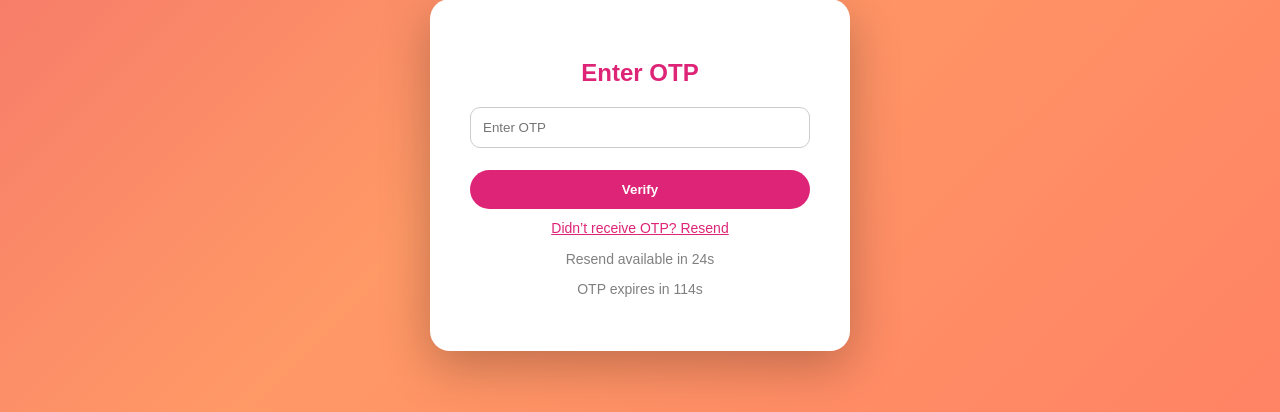
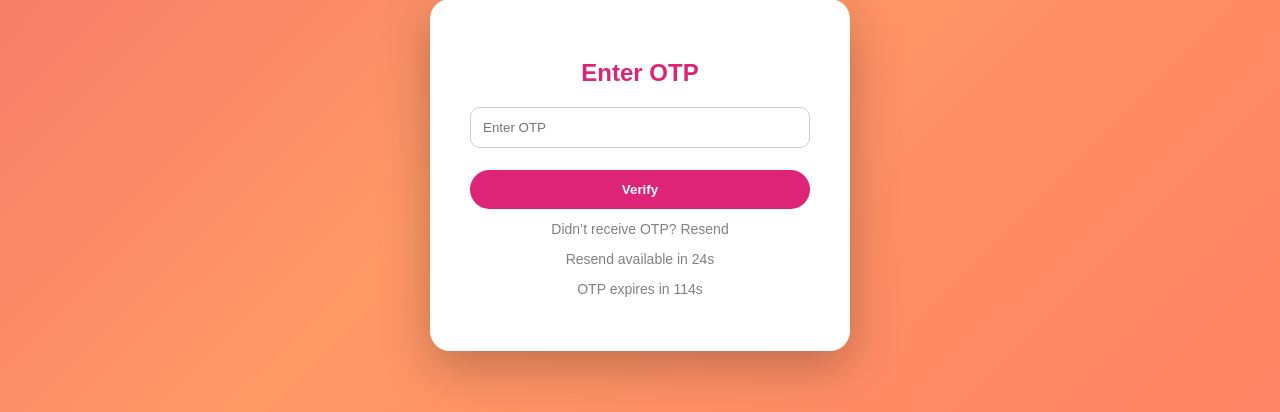
Before and after one commit to sdas2005-cell/healthcoach-app, a Flask app: page /verify in a window 1280 px wide. Shown: the part 225-637 px from the top of the page. Run offline with Flask 3, Linux system fonts and the light colour scheme; the visitor is signed in with stand-in values (Sample User, id 1).

Commit message:
Fixed resend OTP UI and logic

```diff
--- a/static/css/auth.css
+++ b/static/css/auth.css
@@ -190,18 +190,23 @@ a:hover {
     }
 }
 
-/* Resend Link Style */
+/* =========================
+  RESEND LINK (FINAL FIX)
+========================= */
 .resend-link {
-    all: unset;  /* 🔥 removes default button styles */
-
     color: #dd2476;
     cursor: pointer;
     font-size: 14px;
-
-    display: inline;   /* important */
     text-decoration: underline;
 }
 
 .resend-link:hover {
     color: #ff512f;
 }
+
+/* Disabled state */
+.resend-link.disabled {
+    color: gray;
+    pointer-events: none;   /* 🔥 disables clicking */
+    text-decoration: none;
+}
--- a/templates/verify.html
+++ b/templates/verify.html
@@ -24,10 +24,10 @@
 </form>
 
 <!-- RESEND BUTTON -->
-<form action="/resend-otp" method="POST" style="margin-top:10px;">
-  <button type="submit" class="resend-link" id="resendBtn" disabled>
-    Didn’t receive OTP? Resend
-  </button>
+<form action="/resend-otp" method="POST" id="resendForm">
+    <a href="#" class="resend-link" id="resendBtn">
+        Didn’t receive OTP? Resend
+    </a>
 </form>
 
 <!-- RESEND TIMER -->
@@ -47,6 +47,10 @@
 let seconds = 30;
 let timer = document.getElementById("timer");
 let btn = document.getElementById("resendBtn");
+let form = document.getElementById("resendForm");
+
+// disable initially
+btn.classList.add("disabled");
 
 let resendCountdown = setInterval(function() {
     seconds--;
@@ -55,9 +59,21 @@ let resendCountdown = setInterval(function() {
     if (seconds <= 0) {
         clearInterval(resendCountdown);
         timer.innerText = "";
-        btn.disabled = false; // enable resend
+        btn.classList.remove("disabled"); // ✅ enable click
     }
 }, 1000);
+
+
+/* =========================
+   CLICK HANDLER (FOR LINK)
+========================= */
+btn.addEventListener("click", function(e) {
+    e.preventDefault();
+
+    if (btn.classList.contains("disabled")) return;
+
+    form.submit();
+});
 
 
 /* =========================
```
